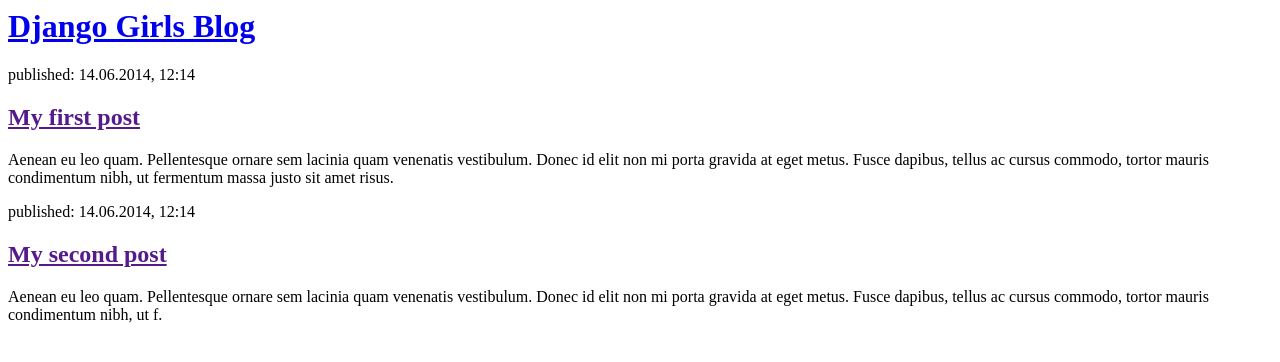
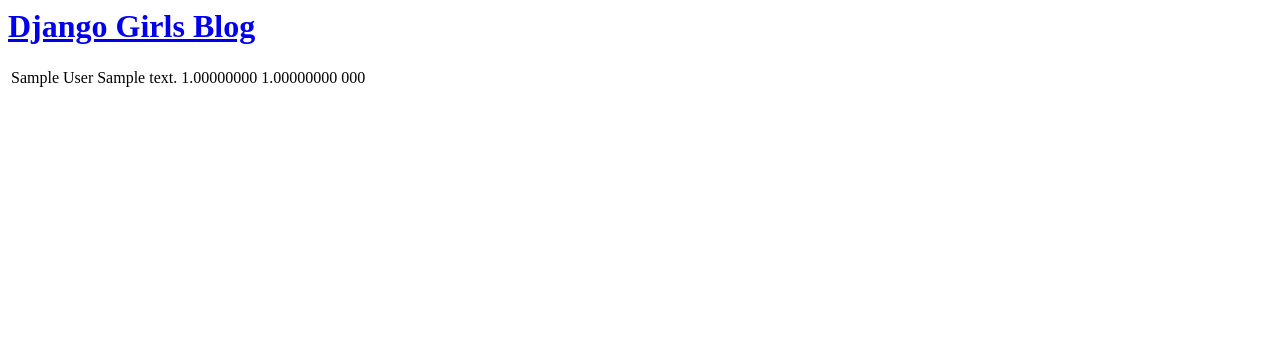
Before and after one commit to runaq/location, a Django app: template loc/templates/post_list.html in a window 1280 px wide. Shown: the top 362 px of the page. Run offline with Django 3.2, Linux system fonts and the light colour scheme; the template is opened without the code that fills it: values that come from a table or form of the project are taken from there, others are empty; tables that the repository leaves empty hold one stand-in row (values such as "Sample post").

Commit message:
re-models, post-list

```diff
--- a/loc/models.py
+++ b/loc/models.py
@@ -1,5 +1,6 @@
 from django.db import models
 from phonenumber_field.modelfields import PhoneNumberField
+from django.core.validators import RegexValidator
 
 class Post(models.Model):
     id = models.AutoField( primary_key=True)
@@ -10,6 +11,5 @@
     lot=models.DecimalField(max_digits=11, decimal_places=8, blank=False, null=False, verbose_name='Долгота')
     phone_number = PhoneNumberField()
 
-
     def __str__(self):
-        return self.id
+        return self.first_name
--- a/loc/templates/post_list.html
+++ b/loc/templates/post_list.html
@@ -4,19 +4,22 @@
     </head>
     <body>
         <div>
-            <h1><a href="/">Django Girls Blog</a></h1>
-        </div>
+    <h1><a href="/">Django Girls Blog</a></h1>
+</div>
+<table>
 
-        <div>
-            <p>published: 14.06.2014, 12:14</p>
-            <h2><a href="">My first post</a></h2>
-            <p>Aenean eu leo quam. Pellentesque ornare sem lacinia quam venenatis vestibulum. Donec id elit non mi porta gravida at eget metus. Fusce dapibus, tellus ac cursus commodo, tortor mauris condimentum nibh, ut fermentum massa justo sit amet risus.</p>
-        </div>
-
-        <div>
-            <p>published: 14.06.2014, 12:14</p>
-            <h2><a href="">My second post</a></h2>
-            <p>Aenean eu leo quam. Pellentesque ornare sem lacinia quam venenatis vestibulum. Donec id elit non mi porta gravida at eget metus. Fusce dapibus, tellus ac cursus commodo, tortor mauris condimentum nibh, ut f.</p>
-        </div>
+{% for post in posts %}
+    <div>
+     <tr>
+<td> {{ post.first_name }}</td>
+<td> {{ post.last_name }}</td>
+<td> {{ post.address }}</td>
+<td> {{ post.lat }}</td>
+<td> {{ post.lot }}</td>
+<td> {{ post.phone_number }}</td>
+</tr>
+    </div>
+{% endfor %}
+</table>
     </body>
 </html>
```
